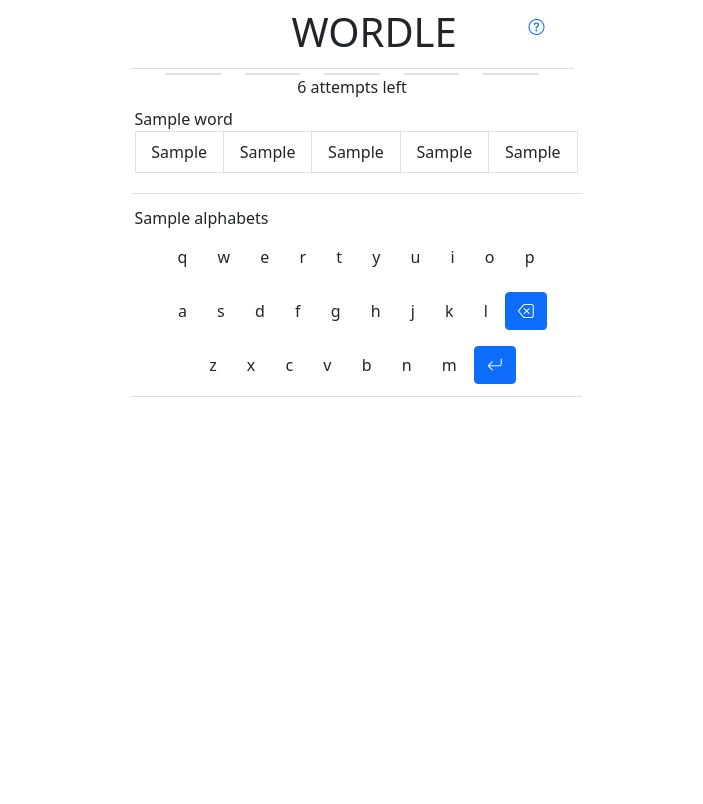
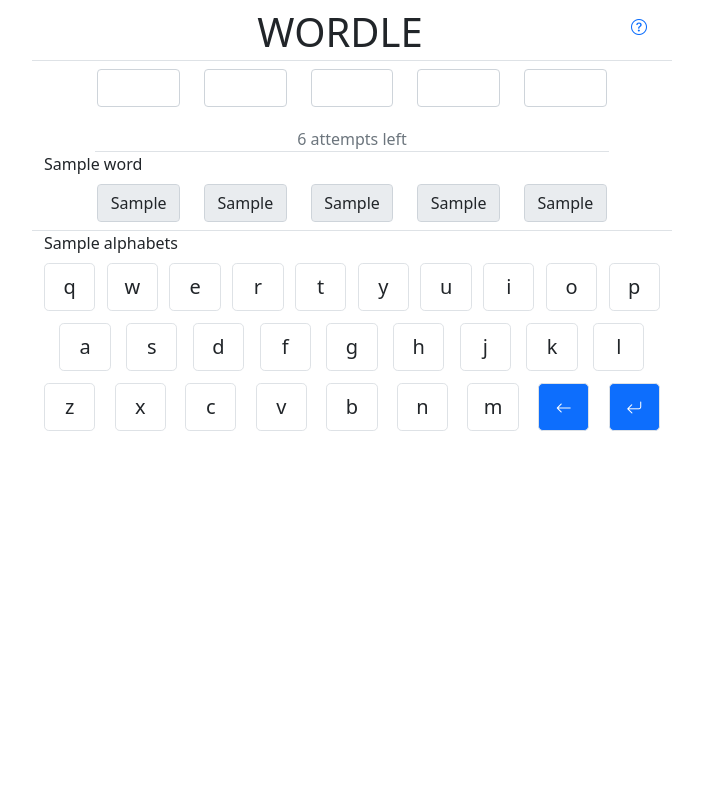
Before and after one commit to ragsub/smpleword, a Django app: template wordle/templates/wordle/wordle.html in a window 1280 px wide. Shown: the whole page, without its empty margins (288-991 px from the left). Before the commit the page ends 397 px from the top, so only its background shows below. Run offline with Django 4.2, Linux system fonts and the light colour scheme; tables that the repository leaves empty hold one stand-in row (values such as "Sample post"); the template is opened without the code that fills it: values that come from a table or form of the project are taken from there, most other values are stand-ins (such as "Sample title", 1, 10 or a date in 2020); one stand-in notice (Sample message) is shown; some libraries are stand-ins or nearby versions.

Commit message:
added vh-100

```diff
--- a/wordle/templates/wordle/wordle.html
+++ b/wordle/templates/wordle/wordle.html
@@ -8,123 +8,96 @@
     <title>Guess the word</title>
 </head>
 <body>
-    <div class="container"  x-data="{ guessed_word: '', show_error: false, my_modal:''}">
-        <div id="modal_placeholder"></div>
-        <div class="row justify-content-center vh-100">
-            <div class="col col-lg-5 col-md-6 col-sm-8 col-xs-10">
+
+<div class="container col-sm-12 col-md-9 col-lg-6 vh-100" x-data="{ guessed_word: '', show_error: false, my_modal:''}">
     <form method="POST">
     {% csrf_token %}
-                    <div class="row border-bottom m-1 p-1">
-                        <div class="col-4"></div>
-                        <div class="col-4 text-center h1">
-                            WORDLE
+    <div class="row my-1 py-1 border-bottom justify-content-end">
+        <div class="col-4">
+            <span class="h1">WORDLE</span>
         </div>
         <div class="col-4 text-end">
             <a class="btn btn-link" hx-get={% url "help" %} hx-target="#modal_placeholder" hx-trigger="click" @htmx:after-settle.camel.document="my_modal=new bootstrap.Modal($refs.modaldiv);my_modal.show()"> <i class="bi bi-question-circle"></i></a>
         </div>
     </div>
-                    <div class="row">
-                        <div class="col">
+    <div class="row my-1 py-1 justify-content-center">
+        <div class="col-2"><input class="form-control bg-white text-center" readonly type="text", size="1" x-bind:value="guessed_word.substring(0,1)"></div>
+        <div class="col-2"><input class="form-control bg-white text-center" readonly type="text", size="1" x-bind:value="guessed_word.substring(1,2)"></div>
+        <div class="col-2"><input class="form-control bg-white text-center" readonly type="text", size="1" x-bind:value="guessed_word.substring(2,3)"></div>
+        <div class="col-2"><input class="form-control bg-white text-center" readonly type="text", size="1" x-bind:value="guessed_word.substring(3,4)"></div>
+        <div class="col-2"><input class="form-control bg-white text-center" readonly type="text", size="1" x-bind:value="guessed_word.substring(4,5)"></div>
+    </div>
+    <div class="row my-1 py-1 justify-content-center">
+        <div class="col-10">
             <button class="btn btn-primary btn-sm" x-ref='submit_guess_button' hidden>Guess</button>
             {{ words.management_form }}
             {{form.word}}
             {{form.target_word}}
             {{form.attempts_left}}
+
+            {% for message in messages %}
+                <div x-data="{ show: true }" x-show="show" x-transition class="alert p-1 m-1 {% if message.tags == 'safe success'%} alert-success {%else%} alert-danger {%endif%}" {% if message.tags != 'safe success'%}x-init="setTimeout(() => show = false, 2000){%endif%}">{{ message |safe }}</div>
+            {% endfor %}
+            <div x-cloak x-show="show_error" class="alert alert-danger">Word should be 5 letters</div>
         </div>
     </div>
-                    <div class="row min-h-10 justify-content-center">
-                        <div class="col-2 text-center"><div class="container border" x-text="guessed_word.substring(0,1)"></div></div>
-                        <div class="col-2 text-center"><div class="container border" x-text="guessed_word.substring(1,2)"></div></div>
-                        <div class="col-2 text-center"><div class="container border" x-text="guessed_word.substring(2,3)"></div></div>
-                        <div class="col-2 text-center"><div class="container border" x-text="guessed_word.substring(3,4)"></div></div>
-                        <div class="col-2 text-center"><div class="container border" x-text="guessed_word.substring(4,5)"></div></div>
-                    </div>
-                    <div class="row justify-content-center">
-                        <div class="col-10">
-                            {% for message in messages %}
-                                <center><div x-data="{ show: true }" x-show="show" x-transition class="alert p-1 m-1 {% if message.tags == 'safe success'%} alert-success {%else%} alert-danger {%endif%}" {% if message.tags != 'safe success'%}x-init="setTimeout(() => show = false, 2000){%endif%}">{{ message |safe }}</div></center>
-                            {% endfor %}
-                            <div x-data="{show_error:false}" x-cloak x-show="show_error" class="alert alert-danger">Word should be 5 letters</div>
-                            <center>{{form.attempts_left.value}} attempts left</center>
+    <div class="row p-0 m-0 justify-content-center">
+        <div class="col-10 p-0 m-0 border-bottom">
+            <p class="text-center text-muted p-0 m-0">{{form.attempts_left.value}} attempts left</p>
         </div>
     </div>
-                    <div class="row">
-                        <div class="col">
-                            <div class="container m-1 p-1 border-bottom">
-                                <table class="table table-bordered">
-                                    <tbody>
     {% for word in words %}
     {{word}}
-                                        <tr>
-                                            <td class="{{word.l1.value}} text-center">{{word.w.value.0 | default_if_none:""}}</td>
-                                            <td class="{{word.l2.value}} text-center">{{word.w.value.1 | default_if_none:""}}</td>
-                                            <td class="{{word.l3.value}} text-center">{{word.w.value.2 | default_if_none:""}}</td>
-                                            <td class="{{word.l4.value}} text-center">{{word.w.value.3 | default_if_none:""}}</td>
-                                            <td class="{{word.l5.value}} text-center">{{word.w.value.4 | default_if_none:""}}</td>
-                                        </tr>
+    <div class="row py-1 my-1 justify-content-center">
+        <div class="col-2"><input class="form-control text-center {{word.l1.value}}" readonly type="text" size="1" value="{{word.w.value.1 | default_if_none:''}}"></div>
+        <div class="col-2"><input class="form-control text-center {{word.l2.value}}" disabled type="text" size="1" value="{{word.w.value.1 | default_if_none:''}}"></div>
+        <div class="col-2"><input class="form-control text-center {{word.l3.value}}" disabled type="text" size="1" value="{{word.w.value.2 | default_if_none:''}}"></div>
+        <div class="col-2"><input class="form-control text-center {{word.l4.value}}" disabled type="text" size="1" value="{{word.w.value.3 | default_if_none:''}}"></div>
+        <div class="col-2"><input class="form-control text-center {{word.l5.value}}" disabled type="text" size="1" value="{{word.w.value.4 | default_if_none:''}}"></div>
+    </div>
     {% endfor %}
-                                    </tbody>
-                                </table>
+    <div class="row justify-content-center">
+        <div class="col-12 border-bottom"></div>
     </div>
-                        </div>
-                    </div>
-                    <div class="row">
-                        <div class="col">
-                            <div class="container m-1 p-1 border-bottom">
     {{alphabets}}
     {{alphabets.management_form}}
-                                <div class="row">
-                                    <div class="col m-1 p-1">
-                                        <center>
-                                            <div x-on:click="if (guessed_word.length < 5) {guessed_word = guessed_word.concat('q')}" @keyup.q.window="if (guessed_word.length < 5) {guessed_word = guessed_word.concat('q')}" class="col btn {{alphabets.16.letter.value}} text-center">q</div>
-                                            <div x-on:click="if (guessed_word.length < 5) {guessed_word = guessed_word.concat('w')}" @keyup.w.window="if (guessed_word.length < 5) {guessed_word = guessed_word.concat('w')}" class="col btn {{alphabets.22.letter.value}} text-center">w</div>
-                                            <div x-on:click="if (guessed_word.length < 5) {guessed_word = guessed_word.concat('e')}" @keyup.e.window="if (guessed_word.length < 5) {guessed_word = guessed_word.concat('e')}" class="col btn {{alphabets.4.letter.value}} text-center">e</div>
-                                            <div x-on:click="if (guessed_word.length < 5) {guessed_word = guessed_word.concat('r')}" @keyup.r.window="if (guessed_word.length < 5) {guessed_word = guessed_word.concat('r')}" class="col btn {{alphabets.17.letter.value}} text-center">r</div>
-                                            <div x-on:click="if (guessed_word.length < 5) {guessed_word = guessed_word.concat('t')}" @keyup.t.window="if (guessed_word.length < 5) {guessed_word = guessed_word.concat('t')}" class="col btn {{alphabets.19.letter.value}} text-center">t</div>
-                                            <div x-on:click="if (guessed_word.length < 5) {guessed_word = guessed_word.concat('y')}" @keyup.y.window="if (guessed_word.length < 5) {guessed_word = guessed_word.concat('y')}" class="col btn {{alphabets.24.letter.value}} text-center">y</div>
-                                            <div x-on:click="if (guessed_word.length < 5) {guessed_word = guessed_word.concat('u')}" @keyup.u.window="if (guessed_word.length < 5) {guessed_word = guessed_word.concat('u')}" class="col btn {{alphabets.20.letter.value}} text-center">u</div>
-                                            <div x-on:click="if (guessed_word.length < 5) {guessed_word = guessed_word.concat('i')}" @keyup.i.window="if (guessed_word.length < 5) {guessed_word = guessed_word.concat('i')}" class="col btn {{alphabets.8.letter.value}} text-center">i</div>
-                                            <div x-on:click="if (guessed_word.length < 5) {guessed_word = guessed_word.concat('o')}" @keyup.o.window="if (guessed_word.length < 5) {guessed_word = guessed_word.concat('o')}" class="col btn {{alphabets.14.letter.value}} text-center">o</div>
-                                            <div x-on:click="if (guessed_word.length < 5) {guessed_word = guessed_word.concat('p')}" @keyup.p.window="if (guessed_word.length < 5) {guessed_word = guessed_word.concat('p')}" class="col btn {{alphabets.15.letter.value}} text-center">p</div>
-                                        </center>
+
+    <div class="row py-1 my-1 mx-auto no-gutters justify-content-between">
+        <div x-on:click="if (guessed_word.length < 5) {guessed_word = guessed_word.concat('q')}" @keyup.q.window="if (guessed_word.length < 5) {guessed_word = guessed_word.concat('q')}" class="col-1 mx-0 px-0 border btn btn-lg {{alphabets.16.letter.value}}"><p class="m-0 p-0">q</p></div>
+        <div x-on:click="if (guessed_word.length < 5) {guessed_word = guessed_word.concat('w')}" @keyup.w.window="if (guessed_word.length < 5) {guessed_word = guessed_word.concat('w')}" class="col-1 mx-0 px-0 border btn btn-lg {{alphabets.22.letter.value}}"><p class="m-0 p-0">w</p></div>
+        <div x-on:click="if (guessed_word.length < 5) {guessed_word = guessed_word.concat('e')}" @keyup.e.window="if (guessed_word.length < 5) {guessed_word = guessed_word.concat('e')}" class="col-1 mx-0 px-0 border btn btn-lg {{alphabets.4.letter.value}}" ><p class="m-0 p-0">e</p></div>
+        <div x-on:click="if (guessed_word.length < 5) {guessed_word = guessed_word.concat('r')}" @keyup.r.window="if (guessed_word.length < 5) {guessed_word = guessed_word.concat('r')}" class="col-1 mx-0 px-0 border btn btn-lg {{alphabets.17.letter.value}}"><p class="m-0 p-0">r</p></div>
+        <div x-on:click="if (guessed_word.length < 5) {guessed_word = guessed_word.concat('t')}" @keyup.t.window="if (guessed_word.length < 5) {guessed_word = guessed_word.concat('t')}" class="col-1 mx-0 px-0 border btn btn-lg {{alphabets.19.letter.value}}"><p class="m-0 p-0">t</p></div>
+        <div x-on:click="if (guessed_word.length < 5) {guessed_word = guessed_word.concat('y')}" @keyup.y.window="if (guessed_word.length < 5) {guessed_word = guessed_word.concat('y')}" class="col-1 mx-0 px-0 border btn btn-lg {{alphabets.24.letter.value}}"><p class="m-0 p-0">y</p></div>
+        <div x-on:click="if (guessed_word.length < 5) {guessed_word = guessed_word.concat('u')}" @keyup.u.window="if (guessed_word.length < 5) {guessed_word = guessed_word.concat('u')}" class="col-1 mx-0 px-0 border btn btn-lg {{alphabets.20.letter.value}}"><p class="m-0 p-0">u</p></div>
+        <div x-on:click="if (guessed_word.length < 5) {guessed_word = guessed_word.concat('i')}" @keyup.i.window="if (guessed_word.length < 5) {guessed_word = guessed_word.concat('i')}" class="col-1 mx-0 px-0 border btn btn-lg {{alphabets.8.letter.value}} "><p class="m-0 p-0">i</p></div>
+        <div x-on:click="if (guessed_word.length < 5) {guessed_word = guessed_word.concat('o')}" @keyup.o.window="if (guessed_word.length < 5) {guessed_word = guessed_word.concat('o')}" class="col-1 mx-0 px-0 border btn btn-lg {{alphabets.14.letter.value}}"><p class="m-0 p-0">o</p></div>
+        <div x-on:click="if (guessed_word.length < 5) {guessed_word = guessed_word.concat('p')}" @keyup.p.window="if (guessed_word.length < 5) {guessed_word = guessed_word.concat('p')}" class="col-1 mx-0 px-0 border btn btn-lg {{alphabets.15.letter.value}}"><p class="m-0 p-0">p</p></div>
     </div>
+    <div class="row my-1 py-1 mx-auto justify-content-evenly">
+        <div x-on:click="if (guessed_word.length < 5) {guessed_word = guessed_word.concat('a')}" @keyup.a.window="if (guessed_word.length < 5) {guessed_word = guessed_word.concat('a')}" class="col-1 mx-0 px-0 border btn btn-lg {{alphabets.0.letter.value}}" ><p class="m-0 p-0">a</p></div>
+        <div x-on:click="if (guessed_word.length < 5) {guessed_word = guessed_word.concat('s')}" @keyup.s.window="if (guessed_word.length < 5) {guessed_word = guessed_word.concat('s')}" class="col-1 mx-0 px-0 border btn btn-lg {{alphabets.18.letter.value}}"><p class="m-0 p-0">s</p></div>
+        <div x-on:click="if (guessed_word.length < 5) {guessed_word = guessed_word.concat('d')}" @keyup.d.window="if (guessed_word.length < 5) {guessed_word = guessed_word.concat('d')}" class="col-1 mx-0 px-0 border btn btn-lg {{alphabets.3.letter.value}}" ><p class="m-0 p-0">d</p></div>
+        <div x-on:click="if (guessed_word.length < 5) {guessed_word = guessed_word.concat('f')}" @keyup.f.window="if (guessed_word.length < 5) {guessed_word = guessed_word.concat('f')}" class="col-1 mx-0 px-0 border btn btn-lg {{alphabets.5.letter.value}}" ><p class="m-0 p-0">f</p></div>
+        <div x-on:click="if (guessed_word.length < 5) {guessed_word = guessed_word.concat('g')}" @keyup.g.window="if (guessed_word.length < 5) {guessed_word = guessed_word.concat('g')}" class="col-1 mx-0 px-0 border btn btn-lg {{alphabets.6.letter.value}}" ><p class="m-0 p-0">g</p></div>
+        <div x-on:click="if (guessed_word.length < 5) {guessed_word = guessed_word.concat('h')}" @keyup.h.window="if (guessed_word.length < 5) {guessed_word = guessed_word.concat('h')}" class="col-1 mx-0 px-0 border btn btn-lg {{alphabets.7.letter.value}}" ><p class="m-0 p-0">h</p></div>
+        <div x-on:click="if (guessed_word.length < 5) {guessed_word = guessed_word.concat('j')}" @keyup.j.window="if (guessed_word.length < 5) {guessed_word = guessed_word.concat('j')}" class="col-1 mx-0 px-0 border btn btn-lg {{alphabets.9.letter.value}}" ><p class="m-0 p-0">j</p></div>
+        <div x-on:click="if (guessed_word.length < 5) {guessed_word = guessed_word.concat('k')}" @keyup.k.window="if (guessed_word.length < 5) {guessed_word = guessed_word.concat('k')}" class="col-1 mx-0 px-0 border btn btn-lg {{alphabets.10.letter.value}}"><p class="m-0 p-0">k</p></div>
+        <div x-on:click="if (guessed_word.length < 5) {guessed_word = guessed_word.concat('l')}" @keyup.l.window="if (guessed_word.length < 5) {guessed_word = guessed_word.concat('l')}" class="col-1 mx-0 px-0 border btn btn-lg {{alphabets.11.letter.value}}"><p class="m-0 p-0">l</p></div>
     </div>
-                                <div class="row">
-                                    <div class="col m-1 p-1">
-                                        <center>
-                                            <div x-on:click="if (guessed_word.length < 5) {guessed_word = guessed_word.concat('a')}" @keyup.a.window="if (guessed_word.length < 5) {guessed_word = guessed_word.concat('a')}" class="col btn {{alphabets.0.letter.value}} text-center">a</div>
-                                            <div x-on:click="if (guessed_word.length < 5) {guessed_word = guessed_word.concat('s')}" @keyup.s.window="if (guessed_word.length < 5) {guessed_word = guessed_word.concat('s')}" class="col btn {{alphabets.18.letter.value}} text-center">s</div>
-                                            <div x-on:click="if (guessed_word.length < 5) {guessed_word = guessed_word.concat('d')}" @keyup.d.window="if (guessed_word.length < 5) {guessed_word = guessed_word.concat('d')}" class="col btn {{alphabets.3.letter.value}} text-center">d</div>
-                                            <div x-on:click="if (guessed_word.length < 5) {guessed_word = guessed_word.concat('f')}" @keyup.f.window="if (guessed_word.length < 5) {guessed_word = guessed_word.concat('f')}" class="col btn {{alphabets.5.letter.value}} text-center">f</div>
-                                            <div x-on:click="if (guessed_word.length < 5) {guessed_word = guessed_word.concat('g')}" @keyup.g.window="if (guessed_word.length < 5) {guessed_word = guessed_word.concat('g')}" class="col btn {{alphabets.6.letter.value}} text-center">g</div>
-                                            <div x-on:click="if (guessed_word.length < 5) {guessed_word = guessed_word.concat('h')}" @keyup.h.window="if (guessed_word.length < 5) {guessed_word = guessed_word.concat('h')}" class="col btn {{alphabets.7.letter.value}} text-center">h</div>
-                                            <div x-on:click="if (guessed_word.length < 5) {guessed_word = guessed_word.concat('j')}" @keyup.j.window="if (guessed_word.length < 5) {guessed_word = guessed_word.concat('j')}" class="col btn {{alphabets.9.letter.value}} text-center">j</div>
-                                            <div x-on:click="if (guessed_word.length < 5) {guessed_word = guessed_word.concat('k')}" @keyup.k.window="if (guessed_word.length < 5) {guessed_word = guessed_word.concat('k')}" class="col btn {{alphabets.10.letter.value}} text-center">k</div>
-                                            <div x-on:click="if (guessed_word.length < 5) {guessed_word = guessed_word.concat('l')}" @keyup.l.window="if (guessed_word.length < 5) {guessed_word = guessed_word.concat('l')}" class="col btn {{alphabets.11.letter.value}} text-center">l</div>
-                                            <div x-on:click="if (guessed_word.length > 1) {guessed_word=guessed_word.substring(0,guessed_word.length-1)} else{guessed_word=''}" @keyup.backspace.window="if (guessed_word.length > 1) {guessed_word=guessed_word.substring(0,guessed_word.length-1)} else{guessed_word=''}" class="col btn btn-primary text-center"><i class="bi bi-backspace"></i></div>
-                                        </center>
-                                    </div>
-                                </div>
-                                <div class="row">
-                                    <div class="col m-1 p-1">
-                                        <center>
-                                            <div x-on:click="if (guessed_word.length < 5) {guessed_word = guessed_word.concat('z')}" @keyup.z.window="if (guessed_word.length < 5) {guessed_word = guessed_word.concat('z')}" class="col btn {{alphabets.25.letter.value}} text-center">z</div>
-                                            <div x-on:click="if (guessed_word.length < 5) {guessed_word = guessed_word.concat('x')}" @keyup.x.window="if (guessed_word.length < 5) {guessed_word = guessed_word.concat('x')}" class="col btn {{alphabets.23.letter.value}} text-center">x</div>
-                                            <div x-on:click="if (guessed_word.length < 5) {guessed_word = guessed_word.concat('c')}" @keyup.c.window="if (guessed_word.length < 5) {guessed_word = guessed_word.concat('c')}" class="col btn {{alphabets.2.letter.value}} text-center">c</div>
-                                            <div x-on:click="if (guessed_word.length < 5) {guessed_word = guessed_word.concat('v')}" @keyup.v.window="if (guessed_word.length < 5) {guessed_word = guessed_word.concat('v')}" class="col btn {{alphabets.21.letter.value}} text-center">v</div>
-                                            <div x-on:click="if (guessed_word.length < 5) {guessed_word = guessed_word.concat('b')}" @keyup.b.window="if (guessed_word.length < 5) {guessed_word = guessed_word.concat('b')}" class="col btn {{alphabets.1.letter.value}} text-center">b</div>
-                                            <div x-on:click="if (guessed_word.length < 5) {guessed_word = guessed_word.concat('n')}" @keyup.n.window="if (guessed_word.length < 5) {guessed_word = guessed_word.concat('n')}" class="col btn {{alphabets.13.letter.value}} text-center">n</div>
-                                            <div x-on:click="if (guessed_word.length < 5) {guessed_word = guessed_word.concat('m')}" @keyup.m.window="if (guessed_word.length < 5) {guessed_word = guessed_word.concat('m')}" class="col btn {{alphabets.12.letter.value}} text-center">m</div>
-                                            <div x-on:click="if ((guessed_word.length == 5) && ({{form.attempts_left.value}}>0)) {$refs.submit_guess_button.click()} else {show_error=true;setTimeout(function(){show_error=false;},1000);}" @keyup.enter.window="if ((guessed_word.length == 5) && ({{form.attempts_left.value}}>0)) {$refs.submit_guess_button.click()} else {show_error=true;setTimeout(function(){show_error=false;},1000);}" class="col btn btn-primary text-center"><i class="bi bi-arrow-return-left"></i></div>
-                                        </center>
-                                    </div>
-                                </div>
-                            </div>
-                        </div>
+    <div class="row my-1 py-1 mx-auto justify-content-between">
+        <div x-on:click="if (guessed_word.length < 5) {guessed_word = guessed_word.concat('z')}" @keyup.z.window="if (guessed_word.length < 5) {guessed_word = guessed_word.concat('z')}" class="col-1 mx-0 px-0 border btn btn-lg {{alphabets.25.letter.value}}"><p class="m-0 p-0">z</p></div>
+        <div x-on:click="if (guessed_word.length < 5) {guessed_word = guessed_word.concat('x')}" @keyup.x.window="if (guessed_word.length < 5) {guessed_word = guessed_word.concat('x')}" class="col-1 mx-0 px-0 border btn btn-lg {{alphabets.23.letter.value}}"><p class="m-0 p-0">x</p></div>
+        <div x-on:click="if (guessed_word.length < 5) {guessed_word = guessed_word.concat('c')}" @keyup.c.window="if (guessed_word.length < 5) {guessed_word = guessed_word.concat('c')}" class="col-1 mx-0 px-0 border btn btn-lg {{alphabets.2.letter.value}}" ><p class="m-0 p-0">c</p></div>
+        <div x-on:click="if (guessed_word.length < 5) {guessed_word = guessed_word.concat('v')}" @keyup.v.window="if (guessed_word.length < 5) {guessed_word = guessed_word.concat('v')}" class="col-1 mx-0 px-0 border btn btn-lg {{alphabets.21.letter.value}}"><p class="m-0 p-0">v</p></div>
+        <div x-on:click="if (guessed_word.length < 5) {guessed_word = guessed_word.concat('b')}" @keyup.b.window="if (guessed_word.length < 5) {guessed_word = guessed_word.concat('b')}" class="col-1 mx-0 px-0 border btn btn-lg {{alphabets.1.letter.value}}" ><p class="m-0 p-0">b</p></div>
+        <div x-on:click="if (guessed_word.length < 5) {guessed_word = guessed_word.concat('n')}" @keyup.n.window="if (guessed_word.length < 5) {guessed_word = guessed_word.concat('n')}" class="col-1 mx-0 px-0 border btn btn-lg {{alphabets.13.letter.value}}"><p class="m-0 p-0">n</p></div>
+        <div x-on:click="if (guessed_word.length < 5) {guessed_word = guessed_word.concat('m')}" @keyup.m.window="if (guessed_word.length < 5) {guessed_word = guessed_word.concat('m')}" class="col-1 mx-0 px-0 border btn btn-lg {{alphabets.12.letter.value}}"><p class="m-0 p-0">m</p></div>
+        <div x-on:click="if (guessed_word.length > 1) {guessed_word=guessed_word.substring(0,guessed_word.length-1)} else{guessed_word=''}" @keyup.backspace.window="if (guessed_word.length > 1) {guessed_word=guessed_word.substring(0,guessed_word.length-1)} else{guessed_word=''}" class="col-1 mx-0 px-0 border btn btn-lg btn-primary"><i class="bi bi-arrow-left m-0 p-0 fs-6"></i></div>
+        <div x-on:click="if ((guessed_word.length == 5) && ({{form.attempts_left.value}}>0)) {$refs.submit_guess_button.click()} else {show_error=true;setTimeout(function(){show_error=false;},1000);}" @keyup.enter.window="if ((guessed_word.length == 5) && ({{form.attempts_left.value}}>0)) {$refs.submit_guess_button.click()} else {show_error=true;setTimeout(function(){show_error=false;},1000);}" class="col-1 mx-0 px-0 border btn btn-lg btn-primary"><i class="bi bi-arrow-return-left m-0 p-0 fs-6"></i></div>
     </div>
     </form>
 </div>
-        </div>
-    </div>
+
 </body>
 </html>
```
Also changed, not shown: wordle/templates/wordle/wordle1.html (deleted, +0 -103 lines), wordle/views.py (+10 -1 lines), 1 other file. Lines whose indentation alone changed are shown as unchanged.
